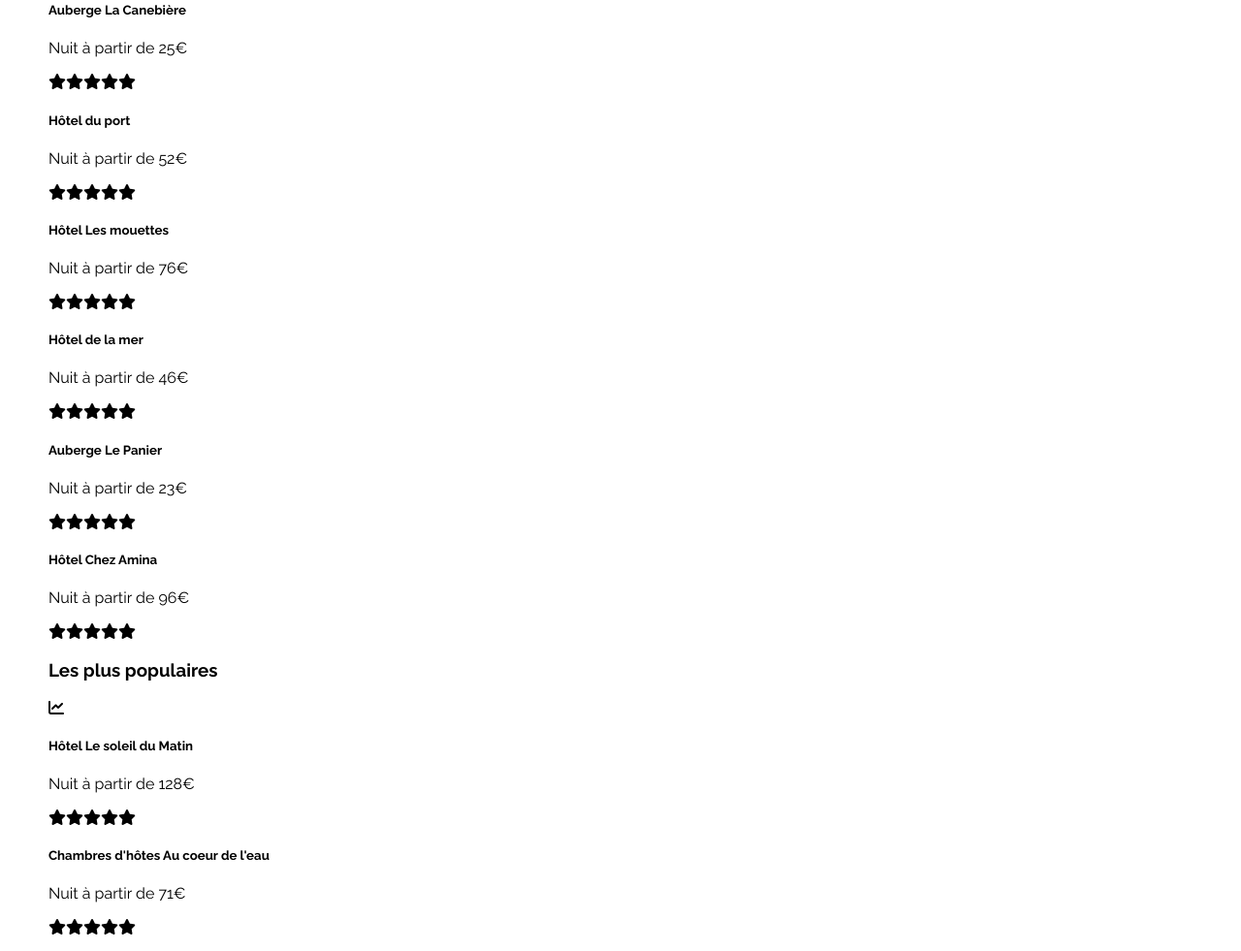
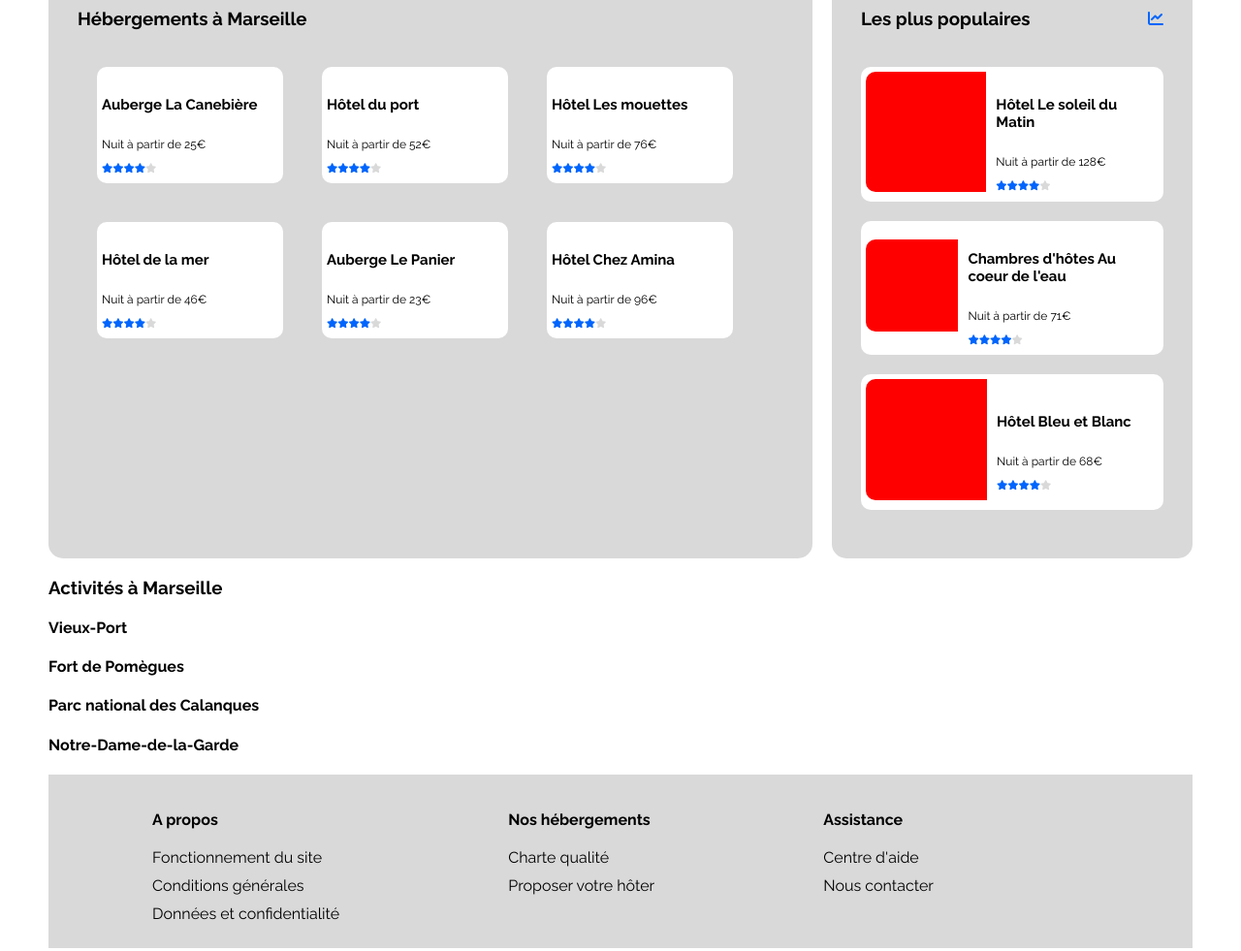
Before and after one commit to Peallyz/Projet1, a website: page Booki/index.html in a window 1280 px wide. Shown: the part 408-1389 px from the top of the page at 97% size. Drawn offline with Linux system fonts and the light colour scheme.

Commit message:
add styling footer and main

```diff
--- a/Booki/index.html
+++ b/Booki/index.html
@@ -152,8 +152,11 @@
                         </div>
                     </div>
                     <div class="offers__sponsored">
-                        <h3>Les plus populaires</h3>
-                        <i class="fa-solid fa-chart-line"></i>
+                        <div class="offers__sponsored--title">
+                            <h3>Les plus populaires</h3>
+                            <i class="fa-solid fa-chart-line"></i>
+
+                        </div>
                         <div class="articles">
                             <article>
                                 <div class="img"></div>
--- a/Booki/styles/footer.css
+++ b/Booki/styles/footer.css
@@ -1 +1,16 @@
 /* Test */
+
+footer{
+    background: #d9d9d9;
+    padding-right: 200px;
+}
+footer nav {
+
+    display: flex;
+    justify-content: space-around;
+}
+
+footer h4{
+margin-bottom: 20px;}
+footer li{
+margin-bottom: 10px;}
--- a/Booki/styles/main.css
+++ b/Booki/styles/main.css
@@ -71,3 +71,78 @@ form input:first-of-type {
 .filtre ul li:hover {
     background-color: #deebff;
 }
+
+.hebergement .offers {
+    display: flex;
+}
+
+.offers article{
+    background: white;
+    border-radius: 10px;
+    padding: 5px 5px 10px 5px;
+}
+.offers__main{
+    width: 70%;
+    margin-right: 20px;
+}
+.offers__sponsored{
+    width: 30%;
+}
+.offers__sponsored--title{
+    display: flex;
+    justify-content: space-between;
+    align-items: center;
+}
+
+.offers__sponsored--title i {
+    color: #0065fc;
+}
+
+.offers__sponsored article{
+    margin: 20px 0;
+    display: flex;
+    align-items: center;
+}
+.offers__sponsored article .img{
+    width: 125px;
+    aspect-ratio: 1/1;
+    border-top-left-radius: 10px;
+    border-bottom-left-radius: 10px;
+    background-color: red;
+    margin-right: 10px;
+}
+
+.offers__main, .offers__sponsored{
+    background-color: #d9d9d9;
+    border-radius: 15px ;
+    padding: 30px;
+}
+
+.offers__main .articles{
+    display: flex;
+    flex-wrap: wrap;
+}
+
+
+.offers__main .articles article {
+    margin: 20px;
+ width: 25%;
+ aspect-ratio: 16/9;
+ flex-shrink: 0;
+}
+
+article h5{
+    font-size: 15px;
+}
+
+article p {
+    font-size: 12px;
+}
+
+.stars {
+    font-size: 10px;
+    color: #0065fc;
+}
+.stars i:last-of-type{
+    color: #d9d9d9;
+}
```
